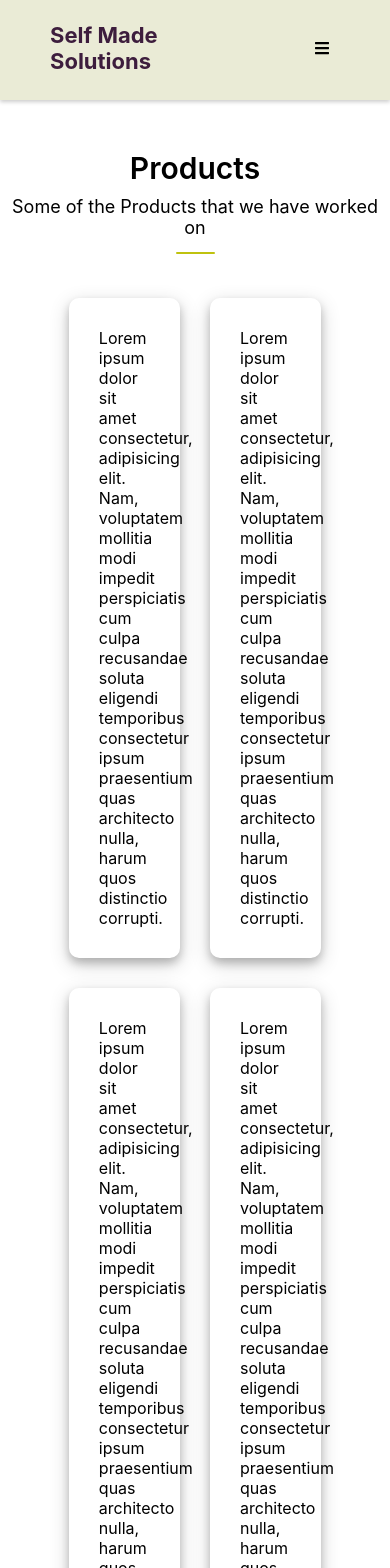
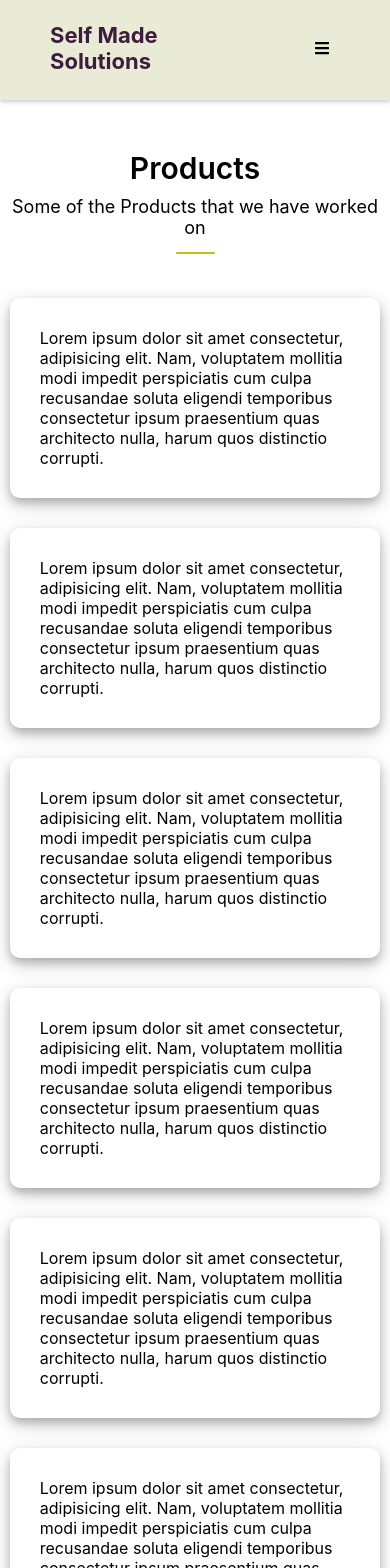
Before and after one commit to 123nol/self_made_solutions, a React (Create React App) app: page /product in a window 390 px wide. Shown: the top 1568 px of the page. Built offline with nearby package versions, Linux system fonts and the light colour scheme.

Commit message:
something changed

```diff
--- a/src/components/Footer.jsx
+++ b/src/components/Footer.jsx
@@ -23,43 +23,31 @@ const Footer = () => {
           <p>
             <li>
               <AiOutlineRight />
-              <Link to="/" style={{ textDecoration: "none", color: "black" }}>
+              <Link className="redirectLink" to="/">
                 Home
               </Link>
             </li>
             <li>
               <AiOutlineRight />
-              <Link
-                to="/about"
-                style={{ textDecoration: "none", color: "black" }}
-              >
+              <Link className="redirectLink" to="/about">
                 About
               </Link>
             </li>
             <li>
               <AiOutlineRight />
-              <Link
-                to="/services"
-                style={{ textDecoration: "none", color: "black" }}
-              >
+              <Link className="redirectLink" to="/services">
                 Services
               </Link>
             </li>
             <li>
               <AiOutlineRight />
-              <Link
-                to="/project"
-                style={{ textDecoration: "none", color: "black" }}
-              >
+              <Link className="redirectLink" to="/project">
                 Projects
               </Link>
             </li>
             <li>
               <AiOutlineRight />
-              <Link
-                to="/contact"
-                style={{ textDecoration: "none", color: "black" }}
-              >
+              <Link className="redirectLink" to="/contact">
                 Contact
               </Link>
             </li>
--- a/src/index.css
+++ b/src/index.css
@@ -359,10 +359,23 @@
   width: 30%;
   border-radius: 10px;
 }
+.redirectLink {
+  text-decoration: none;
+  color: black;
+}
+
 .productCard:hover {
   cursor: pointer;
   box-shadow: 0px 9px 8px 0px rgba(0, 0, 0, 0.2),
     0 10px 20px 0 rgba(0, 0, 0, 0.19);
+}
+@media screen and (max-width: 900px) {
+  .productList {
+    flex-direction: column;
+  }
+  .productCard {
+    width: 100%;
+  }
 }
 .projects {
   display: flex;
--- a/src/pages/Product.jsx
+++ b/src/pages/Product.jsx
@@ -1,7 +1,5 @@
+import { Link } from "react-router-dom";
 const Product = () => {
-  const redirect = () => {
-    window.location.href = "https:youtube.com/";
-  };
   return (
     <div className="products">
       <div className="linkHeader">
@@ -9,77 +7,95 @@ const Product = () => {
         <p>Some of the Products that we have worked on</p>
       </div>
       <div className="productList">
-        <div className="productCard" onClick={redirect}>
+        <div className="productCard">
+          <Link className="redirectLink">
             <div>
               Lorem ipsum dolor sit amet consectetur, adipisicing elit. Nam,
               voluptatem mollitia modi impedit perspiciatis cum culpa recusandae
               soluta eligendi temporibus consectetur ipsum praesentium quas
               architecto nulla, harum quos distinctio corrupti.
             </div>
+          </Link>
         </div>
         <div className="productCard">
+          <Link className="redirectLink">
             <div>
               Lorem ipsum dolor sit amet consectetur, adipisicing elit. Nam,
               voluptatem mollitia modi impedit perspiciatis cum culpa recusandae
               soluta eligendi temporibus consectetur ipsum praesentium quas
               architecto nulla, harum quos distinctio corrupti.
             </div>
+          </Link>
         </div>
         <div className="productCard">
+          <Link className="redirectLink">
             <div>
               Lorem ipsum dolor sit amet consectetur, adipisicing elit. Nam,
               voluptatem mollitia modi impedit perspiciatis cum culpa recusandae
               soluta eligendi temporibus consectetur ipsum praesentium quas
               architecto nulla, harum quos distinctio corrupti.
             </div>
+          </Link>
         </div>
         <div className="productCard">
+          <Link className="redirectLink">
             <div>
               Lorem ipsum dolor sit amet consectetur, adipisicing elit. Nam,
               voluptatem mollitia modi impedit perspiciatis cum culpa recusandae
               soluta eligendi temporibus consectetur ipsum praesentium quas
               architecto nulla, harum quos distinctio corrupti.
             </div>
+          </Link>
         </div>
         <div className="productCard">
+          <Link className="redirectLink">
             <div>
               Lorem ipsum dolor sit amet consectetur, adipisicing elit. Nam,
               voluptatem mollitia modi impedit perspiciatis cum culpa recusandae
               soluta eligendi temporibus consectetur ipsum praesentium quas
               architecto nulla, harum quos distinctio corrupti.
             </div>
+          </Link>
         </div>
         <div className="productCard">
+          <Link className="redirectLink">
             <div>
               Lorem ipsum dolor sit amet consectetur, adipisicing elit. Nam,
               voluptatem mollitia modi impedit perspiciatis cum culpa recusandae
               soluta eligendi temporibus consectetur ipsum praesentium quas
               architecto nulla, harum quos distinctio corrupti.
             </div>
+          </Link>
         </div>
         <div className="productCard">
+          <Link className="redirectLink">
             <div>
               Lorem ipsum dolor sit amet consectetur, adipisicing elit. Nam,
               voluptatem mollitia modi impedit perspiciatis cum culpa recusandae
               soluta eligendi temporibus consectetur ipsum praesentium quas
               architecto nulla, harum quos distinctio corrupti.
             </div>
+          </Link>
         </div>
         <div className="productCard">
+          <Link className="redirectLink">
             <div>
               Lorem ipsum dolor sit amet consectetur, adipisicing elit. Nam,
               voluptatem mollitia modi impedit perspiciatis cum culpa recusandae
               soluta eligendi temporibus consectetur ipsum praesentium quas
               architecto nulla, harum quos distinctio corrupti.
             </div>
+          </Link>
         </div>
         <div className="productCard">
+          <Link className="redirectLink">
             <div>
               Lorem ipsum dolor sit amet consectetur, adipisicing elit. Nam,
               voluptatem mollitia modi impedit perspiciatis cum culpa recusandae
               soluta eligendi temporibus consectetur ipsum praesentium quas
               architecto nulla, harum quos distinctio corrupti.
             </div>
+          </Link>
         </div>
       </div>
     </div>
```
Lines whose indentation alone changed are shown as unchanged.
